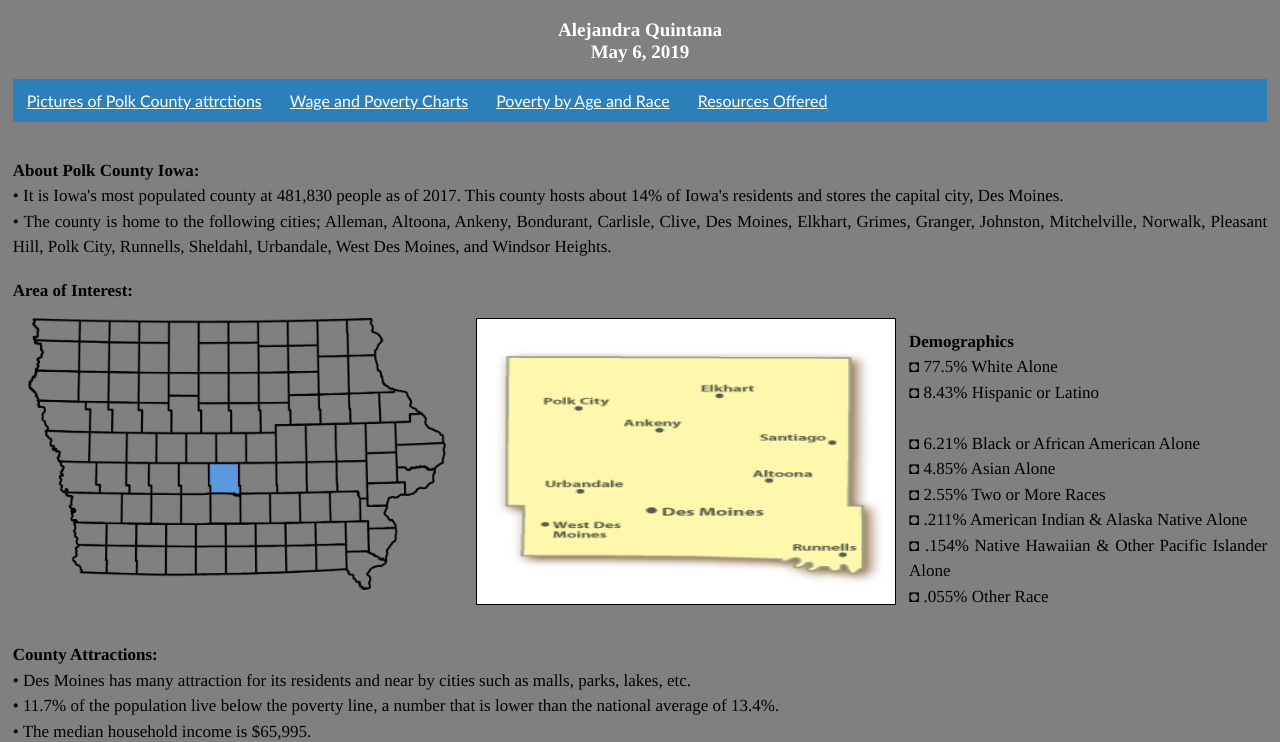
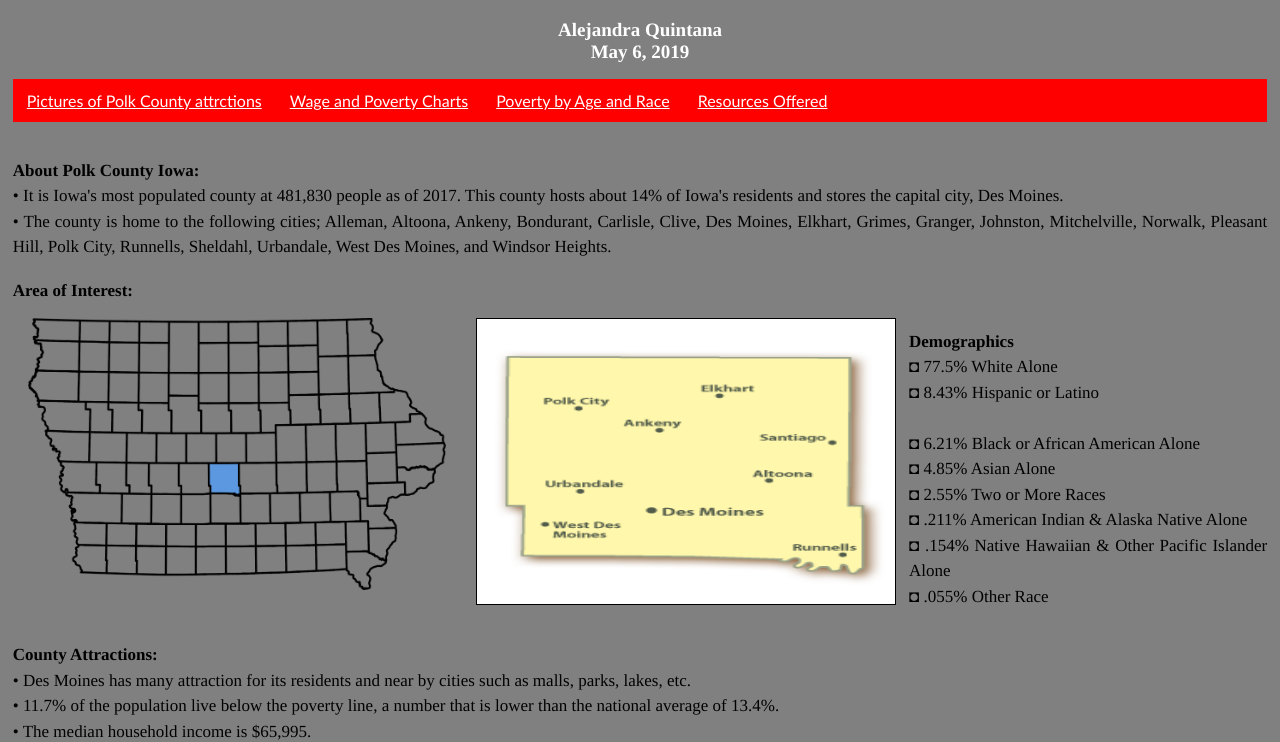
Before and after one commit to aqa1/LA458, a plain HTML site: page FinalProject/index.html in a window 1280 px wide. Shown: the part 62-804 px from the top of the page. Drawn offline with nearby package versions, Linux system fonts and the light colour scheme; files that its build step writes are made by us from their sources; files whose address does not match are found by name.

Commit message:
Update index.html

```diff
--- a/FinalProject/index.html
+++ b/FinalProject/index.html
@@ -56,7 +56,7 @@ ul {
     margin: 0;
     padding: 0;
     overflow: hidden;
-    background-color: #2c7fb8;
+    background-color: red;
 }
 li {
     float: left;
```
